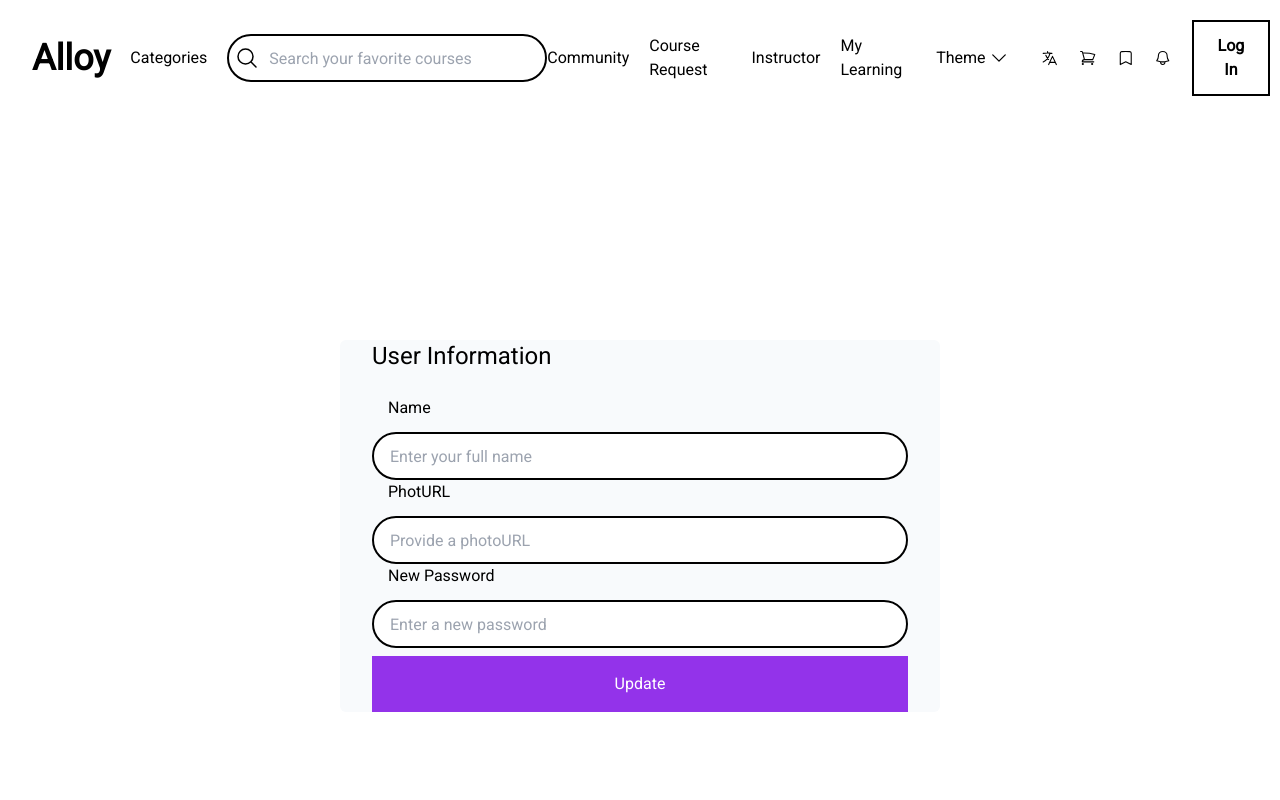
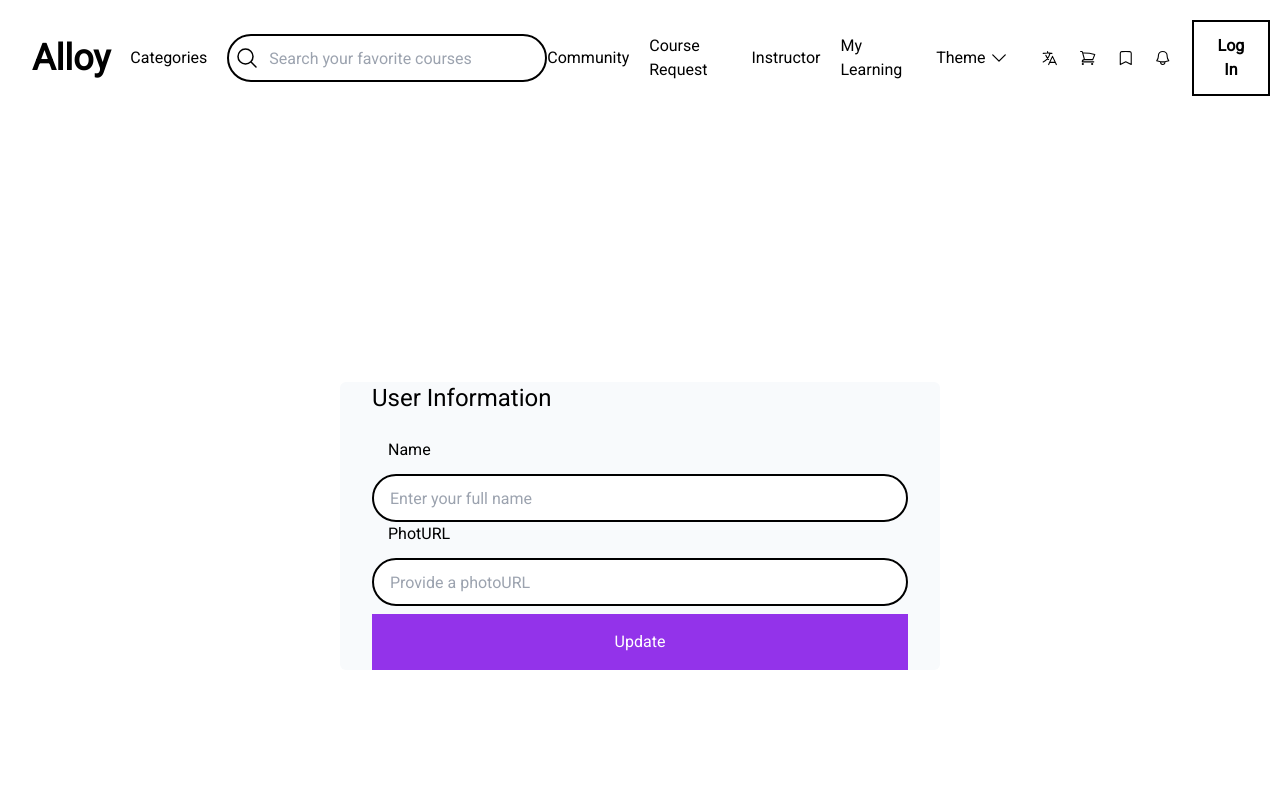
Before and after one commit to yaminhossain/alloy-course-selling-website, a React (Vite) app in the folder alloy-course-selling-website/: page /myAccount in a window 1280 px wide. Shown: the top 800 px of the page. Built offline with nearby package versions, Linux system fonts and the light colour scheme; no server answers.

Commit message:
little update on my profile section

```diff
--- a/alloy-course-selling-website/src/Pages/MyAccount/MyAccount.jsx
+++ b/alloy-course-selling-website/src/Pages/MyAccount/MyAccount.jsx
@@ -26,11 +26,11 @@ const MyAccount = () => {
 
       });
 
-      updatePassword(user, data.newPassword).then(() => {
+   /*    updatePassword(user, data.newPassword).then(() => {
         console.log("Password updated!");
       }).catch((error) => {
         console.log(error.message);
-      });
+      }); */
 
   };
 
@@ -80,7 +80,7 @@ const MyAccount = () => {
                 )}
               </div>
             </div>
-            <div>
+           {/*  <div>
               <label htmlFor="newPassWord" className="text-left text-md ml-4">
                 New Password
               </label>
@@ -98,7 +98,7 @@ const MyAccount = () => {
                   </p>
                 )}
               </div>
-            </div>
+            </div> */}
 
             <button
               className="p-4 mt-2 w-full text-white bg-purple-600 flex justify-center items-center gap-3"
```
